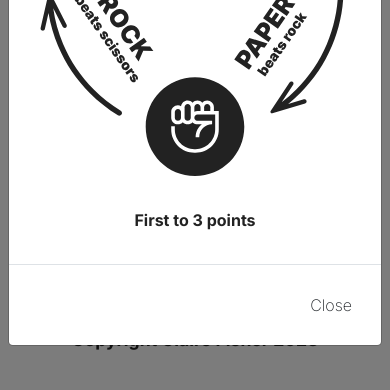
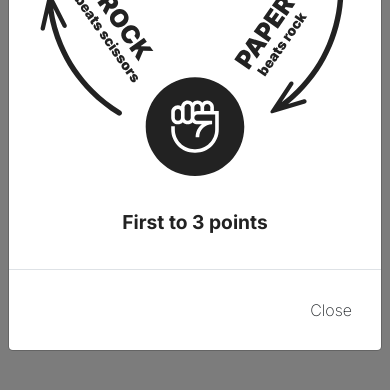
Before and after one commit to Claire-Fisher/rock-paper-scissors-ms2, a plain HTML site: page index.html in a window 390 px wide. Both pictures are taken after a click on the button 324 px from the left and 229 px from the top of the page. Shown: the part 280-670 px from the top of the page. Drawn offline with nearby package versions, Linux system fonts and the light colour scheme.

Commit message:
add: .modal-p font-size increase to 1.5rem, & decreases in media-query to 1.2rem

```diff
--- a/assets/css/style.css
+++ b/assets/css/style.css
@@ -65,6 +65,10 @@ h1 {
 .modal-body,
 .modal-body p {
     margin-top: 2rem;
+}
+
+.modal-body p {
+    font-size: 1.5rem;
 }
 
 /* GAME AREA */
@@ -135,7 +139,8 @@ footer p {
         margin-top:0.5rem;
         font-size:1.12rem;
     }
-    #rulesModalBtn p {
+    #rulesModalBtn p,
+    .modal-body p {
         font-size:1.2rem;
     }
     .btn {
```
